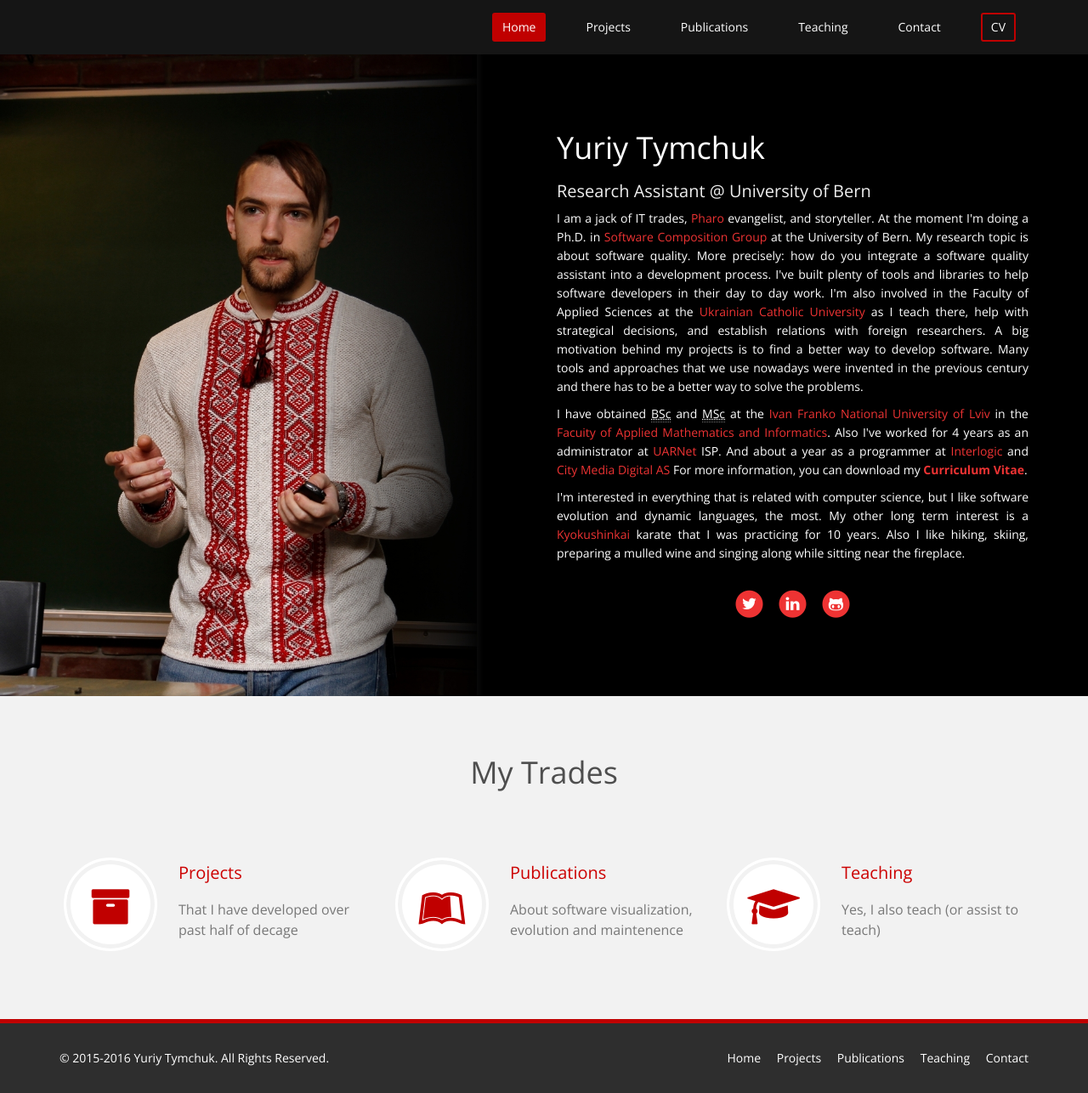
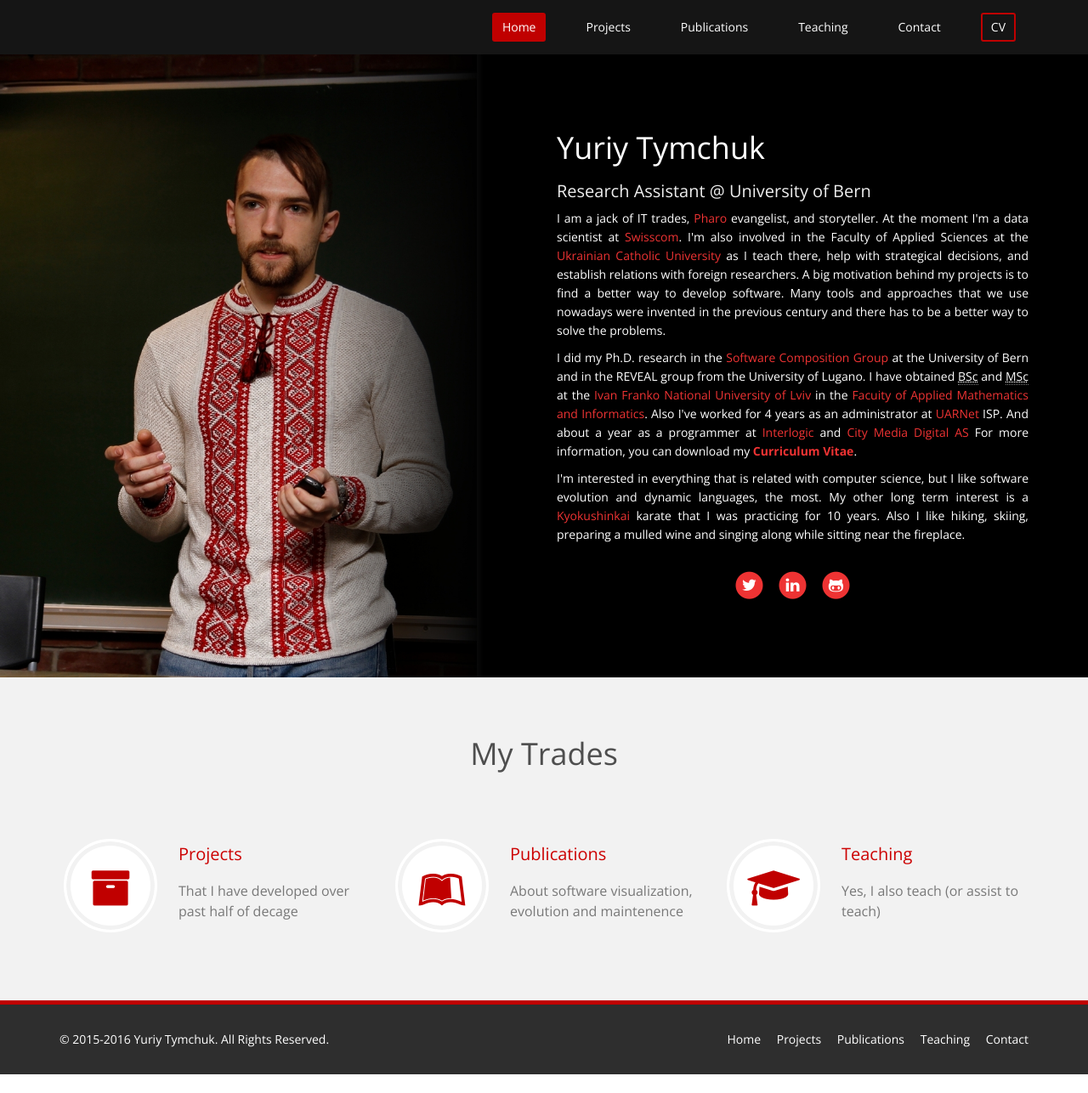
Before and after one commit to Uko/uko.github.io, a Jekyll site: the page built from index.html, in a window 1280 px wide. Shown: the whole page at 85% size. Built offline with Jekyll 4.4.1, drawn with Linux system fonts in a browser that asks for light colours; nearby versions of some CDN libraries; after the commit the page ends 1264 px from its top, so only the background shows below that.

Commit message:
Small status updates

```diff
--- a/index.html
+++ b/index.html
@@ -15,12 +15,17 @@ title: Home
                           <p>
                 I am a jack of IT trades,
                 <a href="http://www.pharo-project.org/">Pharo</a> evangelist,
-                and storyteller. At the moment I'm doing a Ph.D. in <a href="http://scg.unibe.ch/">Software Composition Group</a> at the University of Bern. My research topic is about software quality. More precisely: how do you integrate a software quality assistant into a development process. I've built plenty of tools and libraries to help software developers in their day to day work. I'm also involved in the Faculty of Applied Sciences at the <a href="http://ucu.edu.ua/eng/">Ukrainian Catholic University</a> as I teach there, help with strategical decisions, and establish relations with foreign researchers.
+                and storyteller. At the moment I'm a data scientist at
+                <a href="https://www.swisscom.ch/en/about.html">Swisscom</a>.
+                 I'm also involved in the Faculty of Applied Sciences at the <a href="http://ucu.edu.ua/eng/">Ukrainian Catholic University</a> as I teach there, help with strategical decisions, and establish relations with foreign researchers.
 
                 A big motivation behind my projects is to find a better way to develop software. Many tools and approaches that we use nowadays were invented in the previous century and there has to be a better way to solve the problems.
 
               </p>
               <p>
+              I did my Ph.D. research in the
+              <a href="http://scg.unibe.ch/">Software Composition Group</a> at the University of Bern
+              and in the REVEAL group from the University of Lugano.
               I have obtained
               <abbr title="Bachelor of Science">BSc</abbr> and
               <abbr title="Master of Science">MSc</abbr> at the
```
